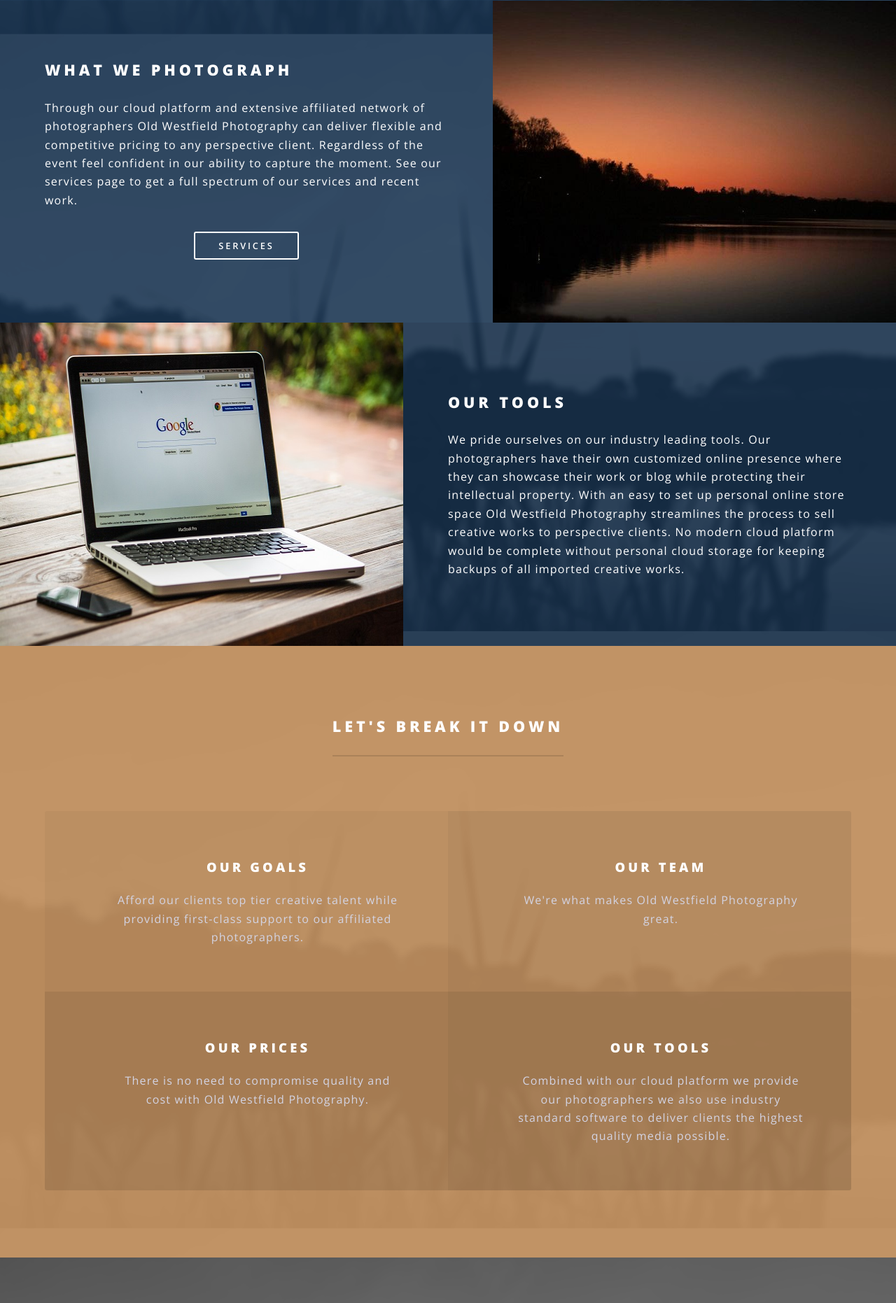
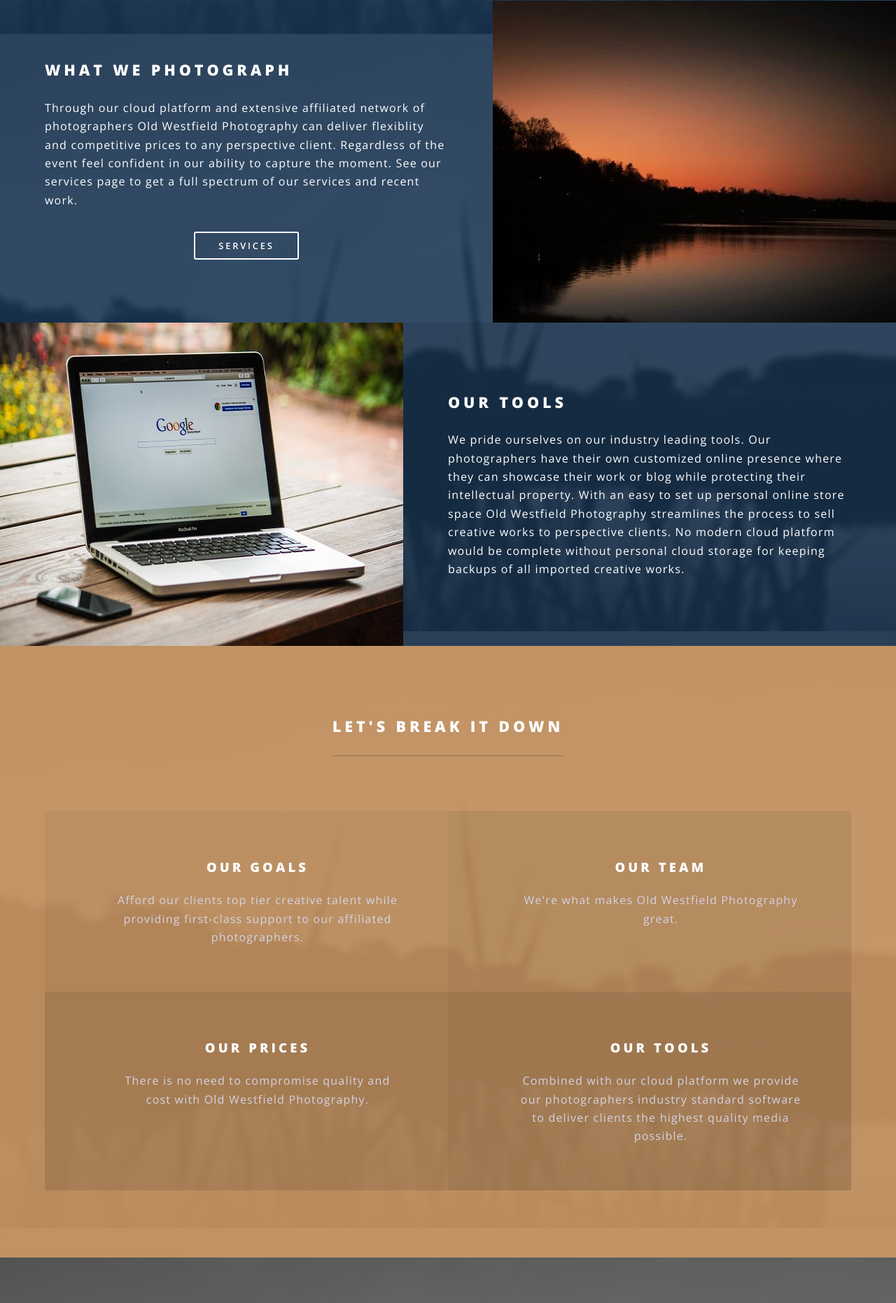
Before and after one commit to ras592/fuzzy-eureka, a Flask app: page / in a window 1280 px wide. Shown: the part 1658-3520 px from the top of the page at 70% size. Run offline with Flask 2, Linux system fonts and the light colour scheme.

Commit message:
procfile added, requirements added gunicorn, and updated some grammar

```diff
--- a/requirements.txt
+++ b/requirements.txt
@@ -1,4 +1,5 @@
 Flask==0.10.1
+gunicorn==19.4.5
 itsdangerous==0.24
 Jinja2==2.8
 MarkupSafe==0.23
--- a/templates/old_westfield.html
+++ b/templates/old_westfield.html
@@ -47,7 +47,7 @@
 
 			<h2>What we photograph</h2>
 
-			<p>Through our cloud platform and extensive affiliated network of photographers Old Westfield Photography can deliver flexible and competitive pricing to any perspective client. Regardless of the event feel confident in our ability to capture the moment. See our services page to get a full spectrum of our services and recent work.</p>
+			<p>Through our cloud platform and extensive affiliated network of photographers Old Westfield Photography can deliver flexiblity and competitive prices to any perspective client. Regardless of the event feel confident in our ability to capture the moment. See our services page to get a full spectrum of our services and recent work.</p>
 			<p align="center">
 				<a href="/services" class="button">Services</a>
 			</p>
@@ -85,7 +85,7 @@
             </li>
              <li data-id="0" id="tools">
 	 			<h3 style="text-align: center;">Our Tools</h3>
-				<p style="text-align: center;">Combined with our cloud platform we provide our photographers we also use industry standard software to deliver clients the highest quality media possible.</p>
+				<p style="text-align: center;">Combined with our cloud platform we provide our photographers industry standard software to deliver clients the highest quality media possible.</p>
             </li>
 		</ul>
 	</div>
```
Also changed, not shown: 1 other file.
